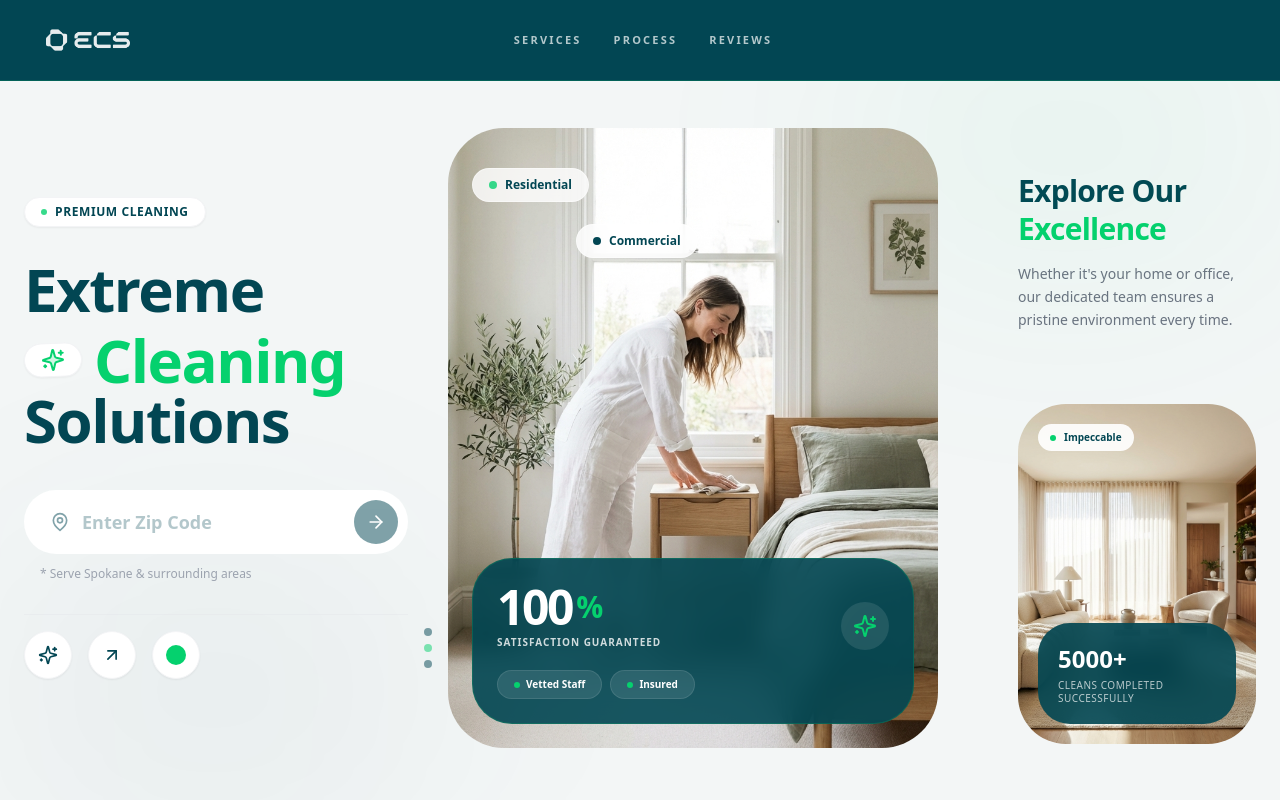
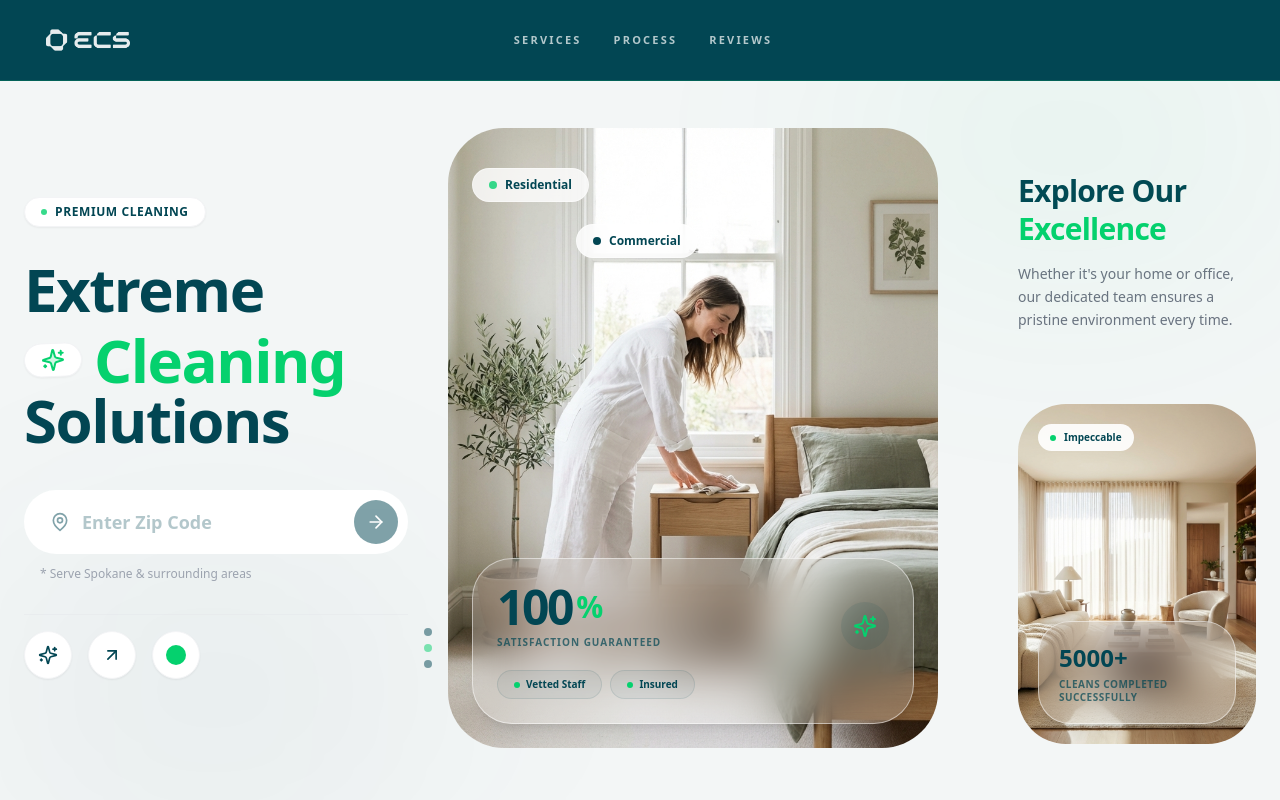
Before and after one commit to renatoquerales28-byte/extreme-cleaning-next, a Next.js app: page / in a window 1280 px wide. Shown: the top 800 px of the page. Built offline with nearby package versions, Linux system fonts and the light colour scheme.

Commit message:
UI: Apply Liquid Glass (frosted glass) effect to Hero overlays

```diff
--- a/src/components/landing/HeroSection.tsx
+++ b/src/components/landing/HeroSection.tsx
@@ -134,24 +134,24 @@ export default function HeroSection() {
                                 priority
                             />
 
-                            {/* Stats Overlay */}
-                            <div className="absolute bottom-6 left-6 right-6 p-6 bg-[#024653]/90 backdrop-blur-md rounded-[2.5rem] text-white border border-[#05D16E]/20">
+                            {/* Stats Overlay - Liquid Glass Light Version */}
+                            <div className="absolute bottom-6 left-6 right-6 p-6 bg-white/20 backdrop-blur-[20px] rounded-[2.5rem] text-[#024653] border border-white/50 shadow-xl">
                                 <div className="flex items-end justify-between">
                                     <div>
                                         <div className="text-4xl lg:text-5xl font-bold tracking-tighter flex items-center gap-1">
                                             100<span className="text-[#05D16E] text-3xl">%</span>
                                         </div>
-                                        <div className="text-[10px] opacity-80 mt-1 uppercase tracking-widest font-bold">Satisfaction Guaranteed</div>
+                                        <div className="text-[10px] opacity-70 mt-1 uppercase tracking-widest font-extrabold">Satisfaction Guaranteed</div>
                                     </div>
-                                    <div className="p-3 bg-white/10 rounded-full">
+                                    <div className="p-3 bg-[#024653]/10 rounded-full">
                                         <Sparkles className="text-[#05D16E]" size={24} />
                                     </div>
                                 </div>
                                 <div className="flex gap-2 mt-5 overflow-hidden">
-                                    <span className="bg-white/10 border border-white/10 px-4 py-1.5 rounded-full text-[10px] font-bold text-white flex items-center gap-1.5 whitespace-nowrap">
+                                    <span className="bg-[#024653]/5 border border-[#024653]/10 px-4 py-1.5 rounded-full text-[10px] font-bold text-[#024653] flex items-center gap-1.5 whitespace-nowrap">
                                         <span className="w-1.5 h-1.5 bg-[#05D16E] rounded-full"></span> Vetted Staff
                                     </span>
-                                    <span className="bg-white/10 border border-white/10 px-4 py-1.5 rounded-full text-[10px] font-bold text-white flex items-center gap-1.5 whitespace-nowrap">
+                                    <span className="bg-[#024653]/5 border border-[#024653]/10 px-4 py-1.5 rounded-full text-[10px] font-bold text-[#024653] flex items-center gap-1.5 whitespace-nowrap">
                                         <span className="w-1.5 h-1.5 bg-[#05D16E] rounded-full"></span> Insured
                                     </span>
                                 </div>
@@ -198,10 +198,10 @@ export default function HeroSection() {
                             Impeccable
                         </div>
 
-                        {/* Lower Overlay */}
-                        <div className="absolute inset-x-5 bottom-5 bg-[#024653]/90 backdrop-blur-md p-5 rounded-[2rem] text-white">
+                        {/* Lower Overlay - Liquid Glass Light Version */}
+                        <div className="absolute inset-x-5 bottom-5 bg-white/20 backdrop-blur-[20px] p-5 rounded-[2rem] text-[#024653] border border-white/50 shadow-xl">
                             <div className="text-2xl font-bold">5000+</div>
-                            <p className="text-[10px] opacity-70 leading-tight mt-1 font-medium uppercase tracking-wider">
+                            <p className="text-[10px] opacity-70 leading-tight mt-1 font-extrabold uppercase tracking-wider">
                                 Cleans Completed <br /> Successfully
                             </p>
                         </div>
```
